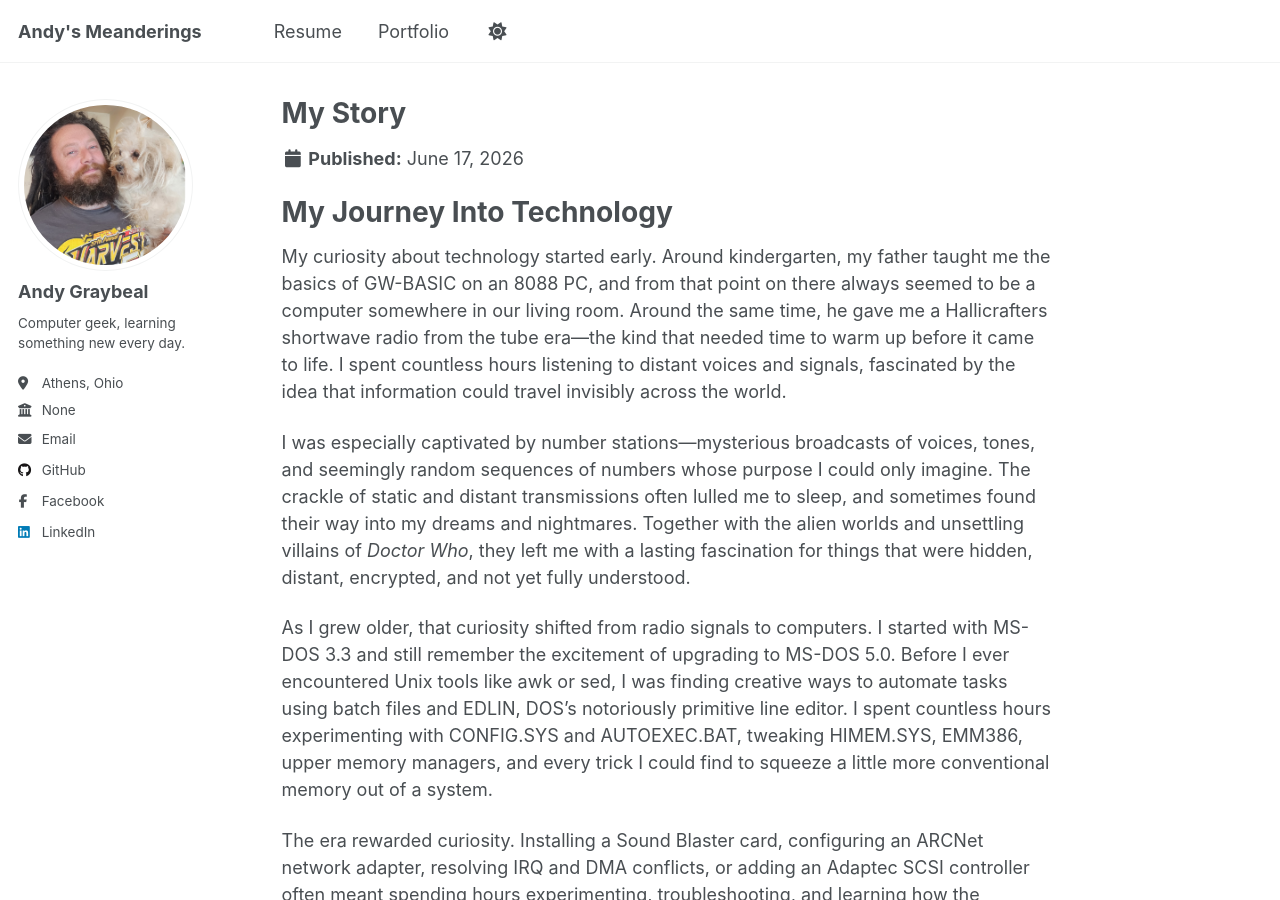
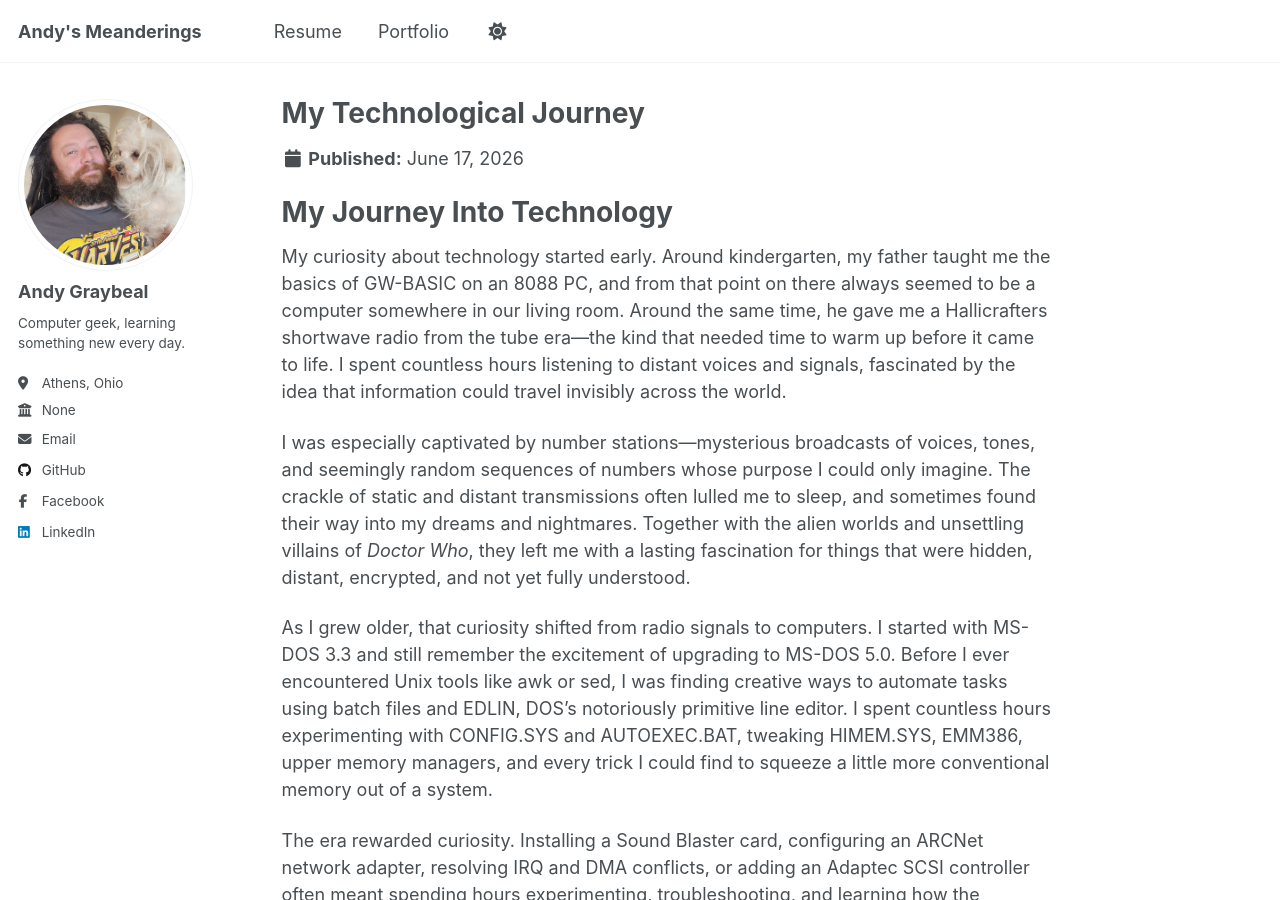
Before and after one commit to andy-graybeal/andy-graybeal.github.io, a Jekyll site: the page built from _portfolio/my_story.md, in a window 1280 px wide and 900 px high. Built offline with Jekyll 4.4.1, drawn with Linux system fonts in a browser that asks for light colours; a script that is not in the unit is left out.

Commit message:
Update title in my_story.md to 'My Technological Journey'

```diff
--- a/_portfolio/my_story.md
+++ b/_portfolio/my_story.md
@@ -1,5 +1,5 @@
 ---
-title: "My Story"
+title: "My Technological Journey"
 excerpt: "The about me section"
 collection: portfolio
 ---
```
